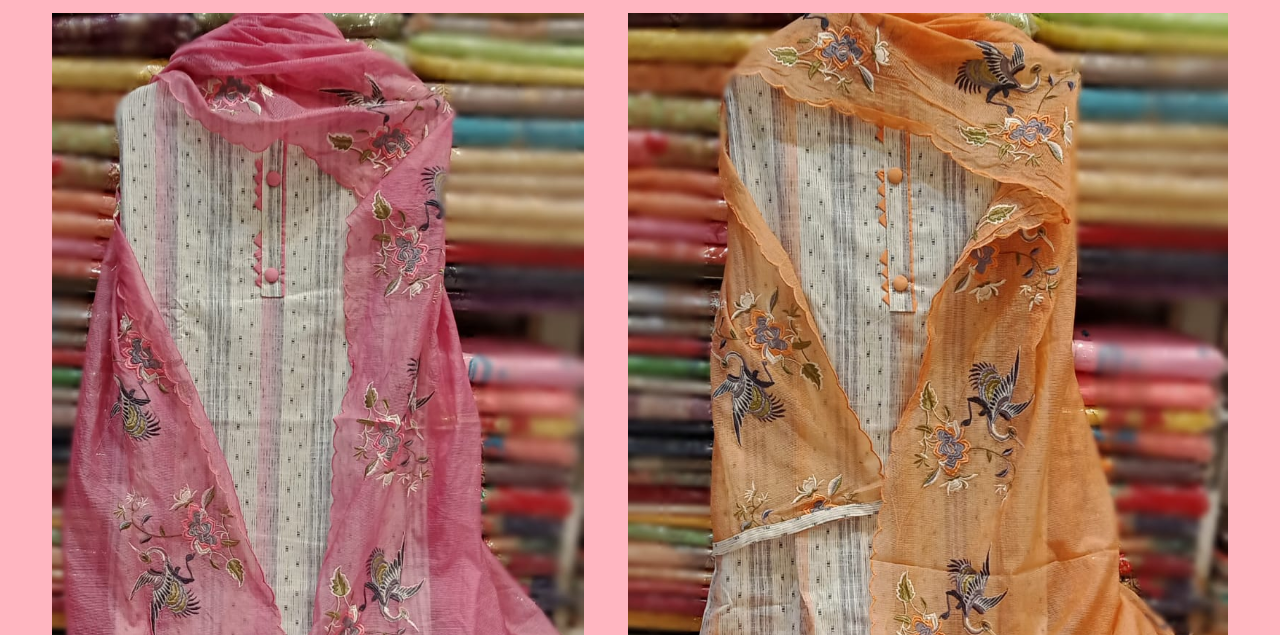
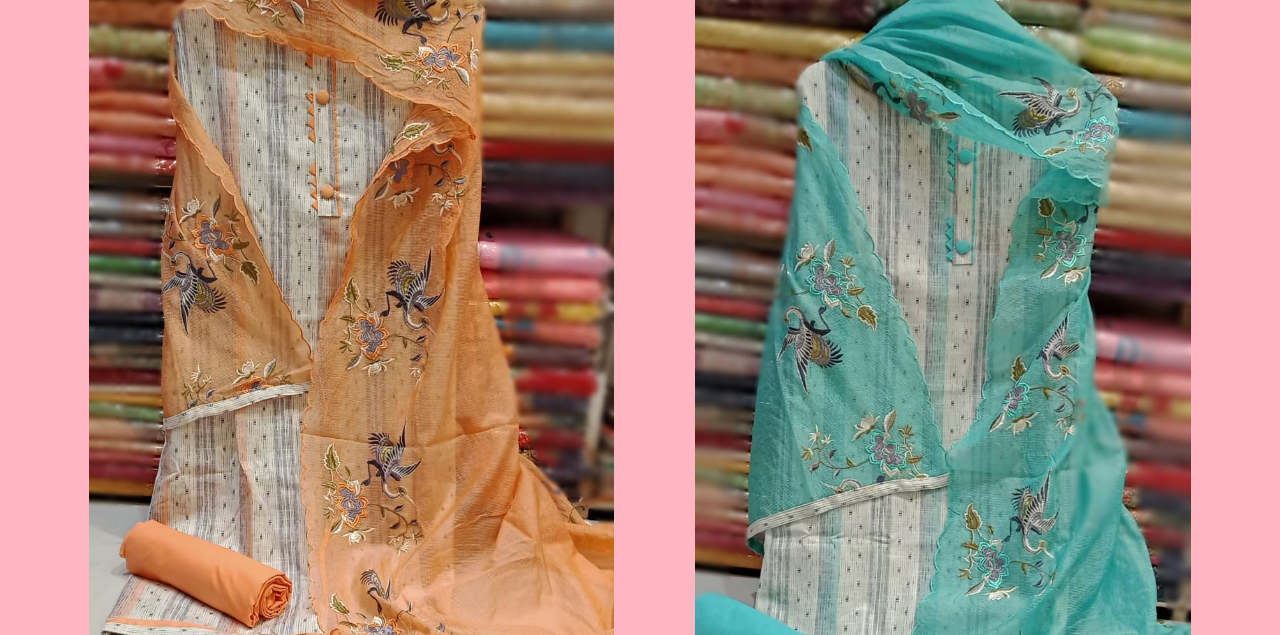
Before and after one commit to MehakCreation/2.2, a plain HTML site: page index.html in a window 1280 px wide. Shown: the part 1582-2217 px from the top of the page. Drawn offline with Linux system fonts and the light colour scheme.

Commit message:
Add files via upload

```diff
--- a/index.html
+++ b/index.html
@@ -29,22 +29,22 @@
 
         <div class = "grid">
             <div class="item">
-                <a href = "https://mehakcreation.github.io/2/"><img src="2.jpeg"/></a>
+                <a href = "https://mehakcreation.github.io/2.2/"><img src="222.jpeg"/></a>
                 <p>$1250</p>
             </div>
 
             <div class="item">
-                <a href = "https://mehakcreation.github.io/2.1/"><img src="22.jpeg" height="700"/></a>
+                <a href = "https://mehakcreation.github.io/2.3/"><img src="22222.jpeg" height="700"/></a>
                 <p></p>
             </div>
 
             <div class="item">
-                <a href = "https://mehakcreation.github.io/2.2/"><img src="222.jpeg" height="800"/></a>
+                <a href = "https://mehakcreation.github.io/2/"><img src="2.jpeg" height="800"/></a>
                 <p></p>
             </div>
 
             <div class="item">
-                <a href = "https://mehakcreation.github.io/2.3/"><img src="22222.jpeg" height ="800"/></a>
+                <a href = "https://mehakcreation.github.io/2.1/"><img src="22.jpeg" height ="800"/></a>
                 <p></p>
             </div>
 
```
